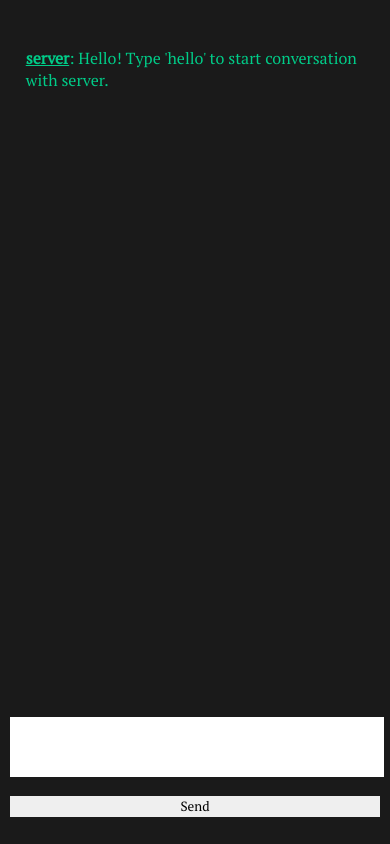
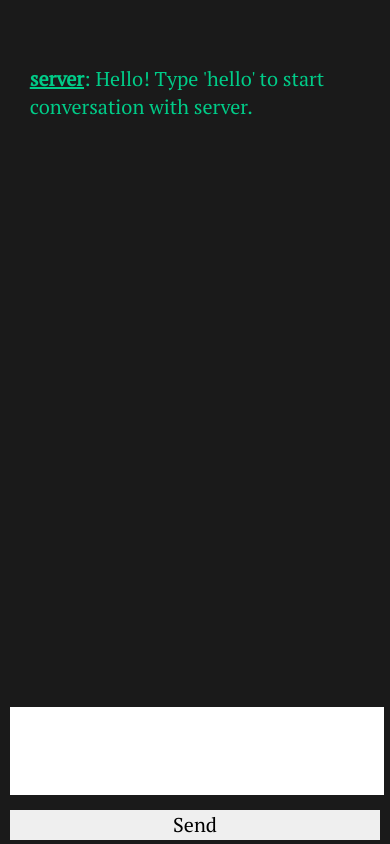
Before and after one commit to elcodex/guess-number, a plain HTML site: page views/index.html in a window 390 px wide. Drawn offline with Linux system fonts and the light colour scheme; files that its build step writes are made by us from their sources; files whose address does not match are found by name.

Commit message:
add media query and another position rules

```diff
--- a/public/form.css
+++ b/public/form.css
@@ -1,16 +1,16 @@
 .form {
     padding: 0;
-    font-size: 1.5rem;
 }
 label {
     display: block;
 }
 .form > * {
     width: 100%;
-    margin: 0;
+    margin: 0.2rem 0;
     border: 1px;
     font-family: "PT Serif", serif;
     line-height: 1.4;
+    font-size: 1rem;
 }
 .form__message {
     resize: none;
--- a/public/index.css
+++ b/public/index.css
@@ -5,7 +5,7 @@ html, body {
 }
 html {
     height: 100%;
-    font-size: 16px;
+    font-size: 20px;
 }
 body {
     --background-color: hsl(0, 0%, 10%);
@@ -15,6 +15,9 @@ body {
     color: var(--text-color);
     font-family: "PT Serif", serif;
     line-height: 1.4;
+}
+header {
+    height: 0%;
 }
 .container {
     display: flex;
@@ -30,4 +33,13 @@ body {
     color: var(--text-color);
     max-height: 80%;
     overflow-y: auto;
+    margin: 1rem 0;
 }
+@media screen and (min-width: 1000px) {
+    html {
+        font-size: 20px;
+    }
+    .container {
+        width: 1000px;
+    }
+}
```
